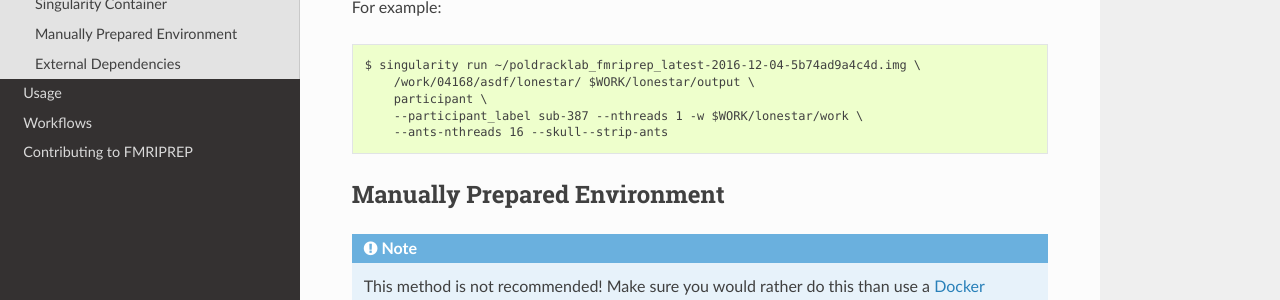
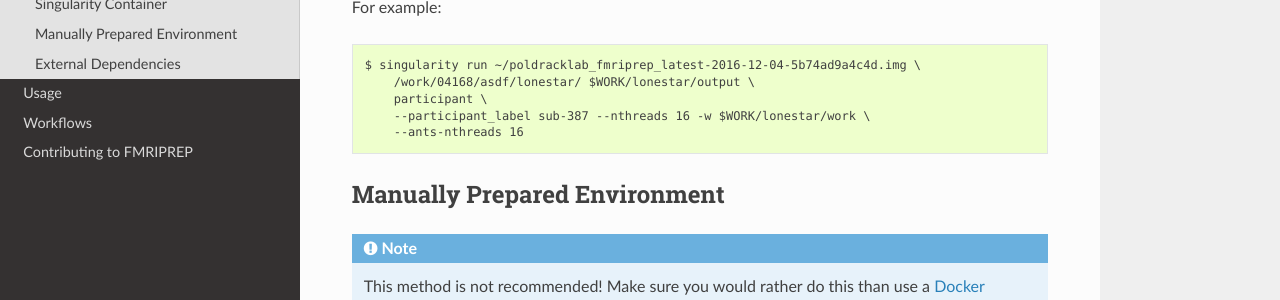
Before and after one commit to yohanchatelain/fmriprep, a Sphinx documentation site: the page built from docs/installation.rst, in a window 1280 px wide and 900 px high, scrolled down 1263 px. Shown: the part 202-502 px from the top of the window. Built offline with Sphinx 7.4.7 and the Read the Docs theme 2.0.0, drawn with Linux system fonts in a browser that asks for light colours; the version number could not be read and is left out.

Commit message:
remove ants option

```diff
--- a/docs/installation.rst
+++ b/docs/installation.rst
@@ -63,8 +63,8 @@ For example: ::
     $ singularity run ~/poldracklab_fmriprep_latest-2016-12-04-5b74ad9a4c4d.img \
         /work/04168/asdf/lonestar/ $WORK/lonestar/output \
         participant \
-        --participant_label sub-387 --nthreads 1 -w $WORK/lonestar/work \
-        --ants-nthreads 16 --skull--strip-ants
+        --participant_label sub-387 --nthreads 16 -w $WORK/lonestar/work \
+        --ants-nthreads 16
 
 
 Manually Prepared Environment
```
